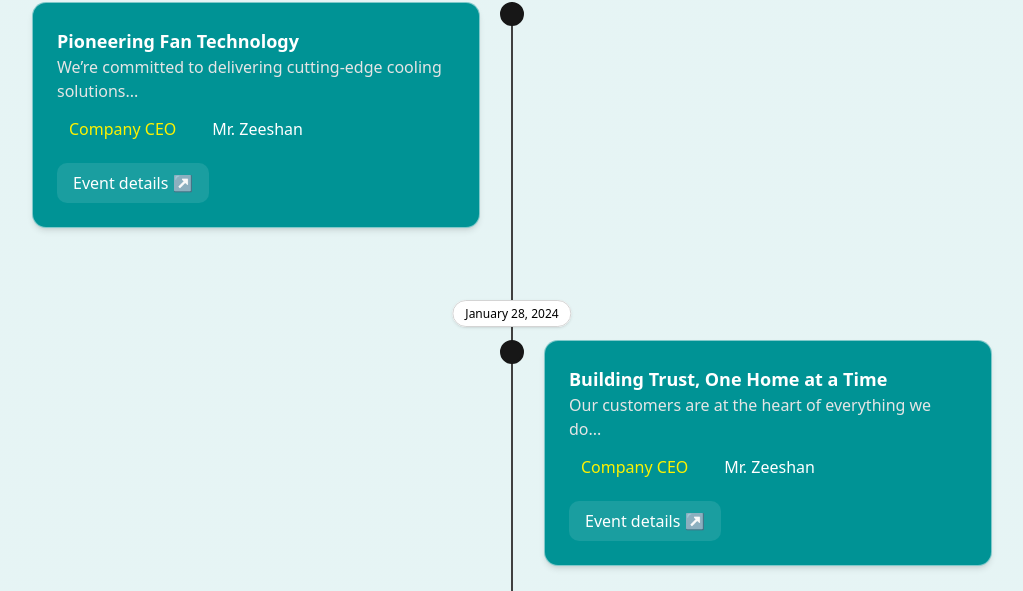
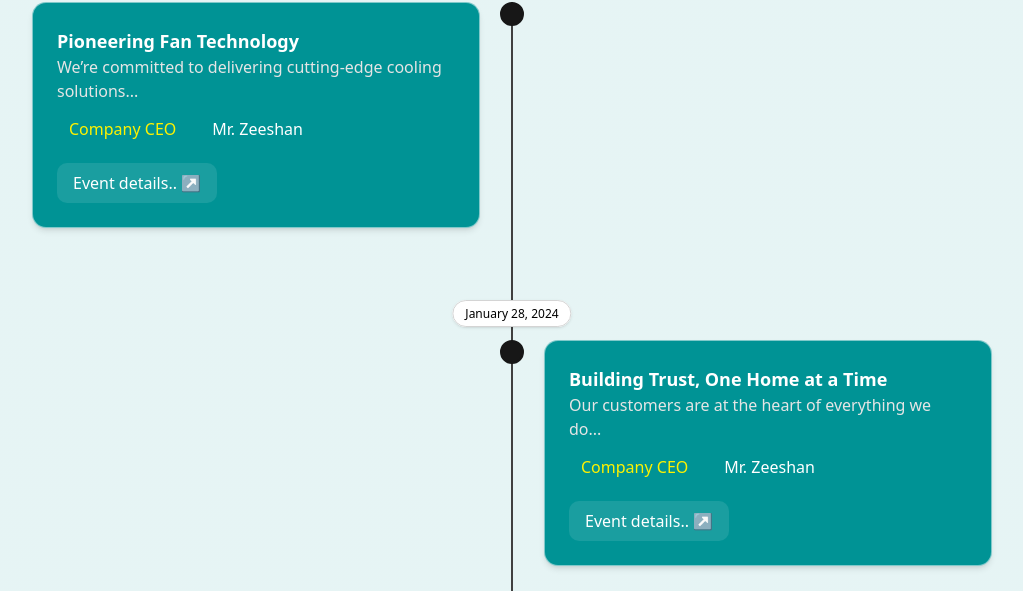
Before and after one commit to AzazMirza/khurshidFans, a Next.js app: page / in a window 1280 px wide. Shown: the part 2053-2644 px from the top of the page, without its empty margins (128-1151 px from the left). Built offline with nearby package versions, Linux system fonts and the light colour scheme.

Commit message:
updated message

```diff
--- a/components/Massage.tsx
+++ b/components/Massage.tsx
@@ -127,7 +127,7 @@ function Card({ title, subtitle, role, name, link }: TimelineItem) {
         href={link}
         className="inline-flex items-center gap-1 mt-4 px-4 py-2 rounded-lg bg-white/10 text-white hover:bg-white/20 transition-colors"
       >
-        Event details ↗
+        Event details.. ↗
       </Link>
         </div>
       );
```
